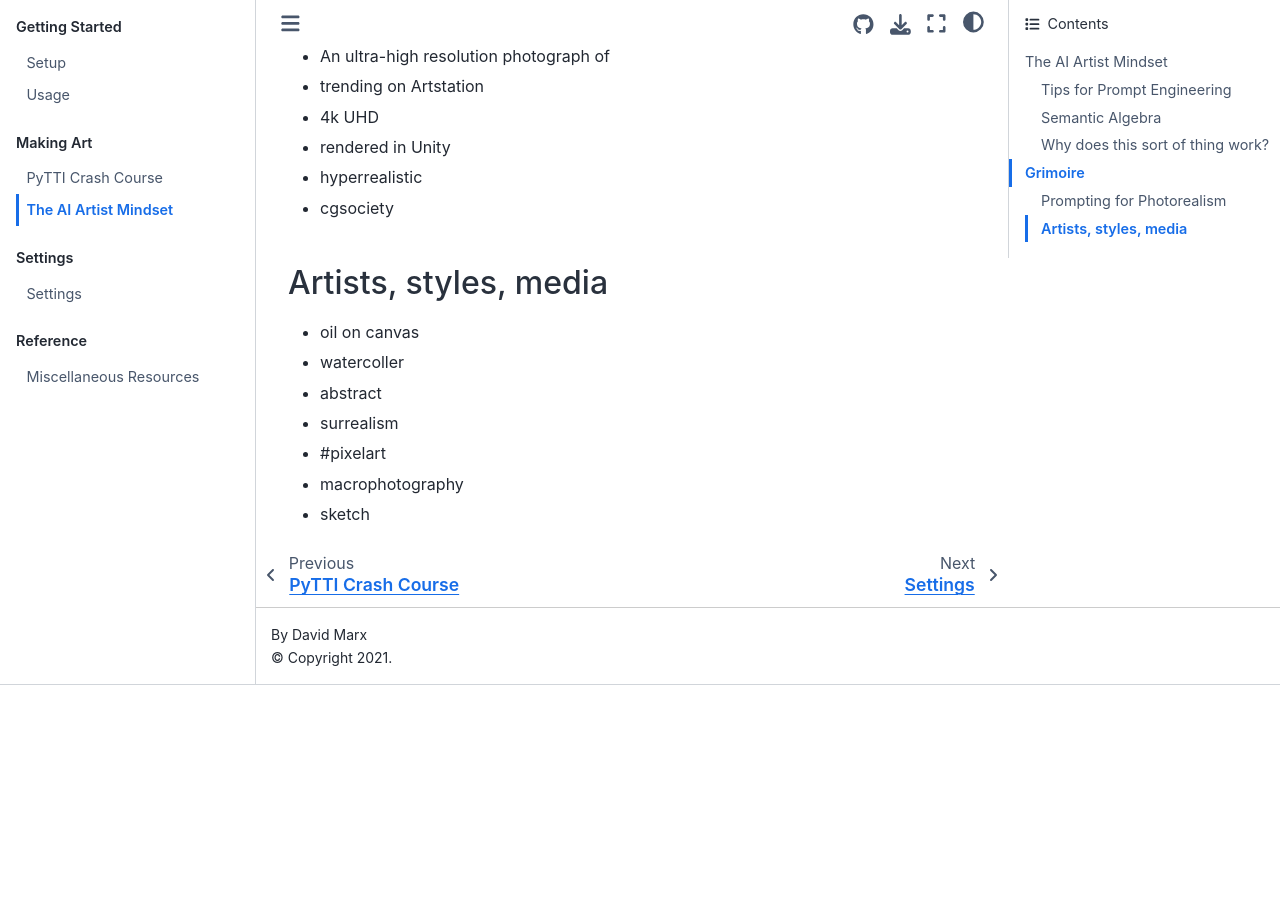
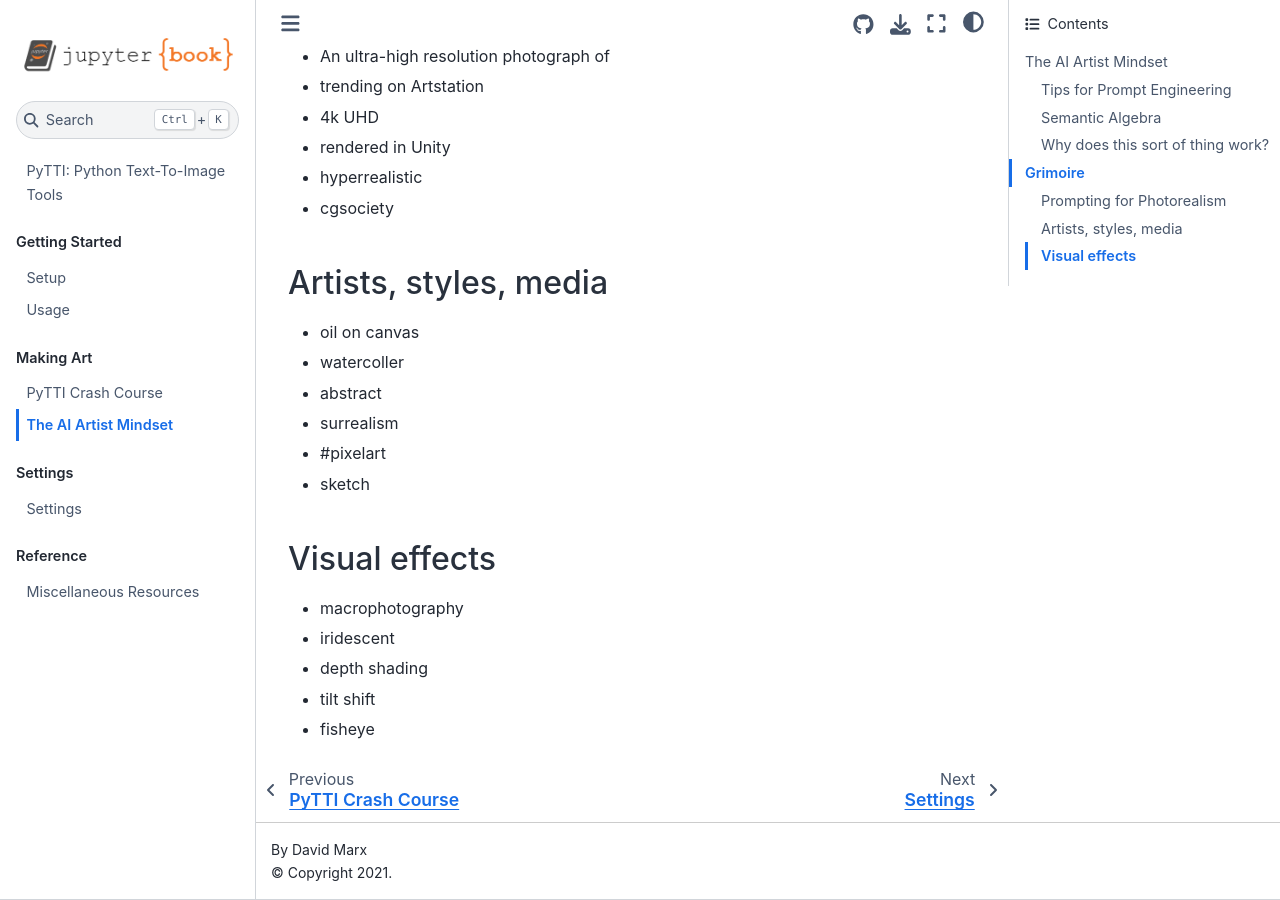
Before and after one commit to pytti-tools/pytti-book, a Jupyter Book: the page built from Grimoire.md, in a window 1280 px wide and 900 px high, scrolled down 2231 px. Built offline with Jupyter Book 1.0.4 settings and Sphinx 7.4.7 and the Sphinx Book theme 1.1.4, drawn with Linux system fonts in a browser that asks for light colours; pages that are not in the unit, such as notebooks, are missing from menus; before the commit the page ends 2916 px from its top, so only the background shows below that.

Commit message:
added some spells

```diff
--- a/Grimoire.md
+++ b/Grimoire.md
@@ -65,5 +65,12 @@
 * abstract
 * surrealism
 * #pixelart
+* sketch
+
+## Visual effects
+
 * macrophotography
-* sketch
+* iridescent
+* depth shading
+* tilt shift
+* fisheye
```
